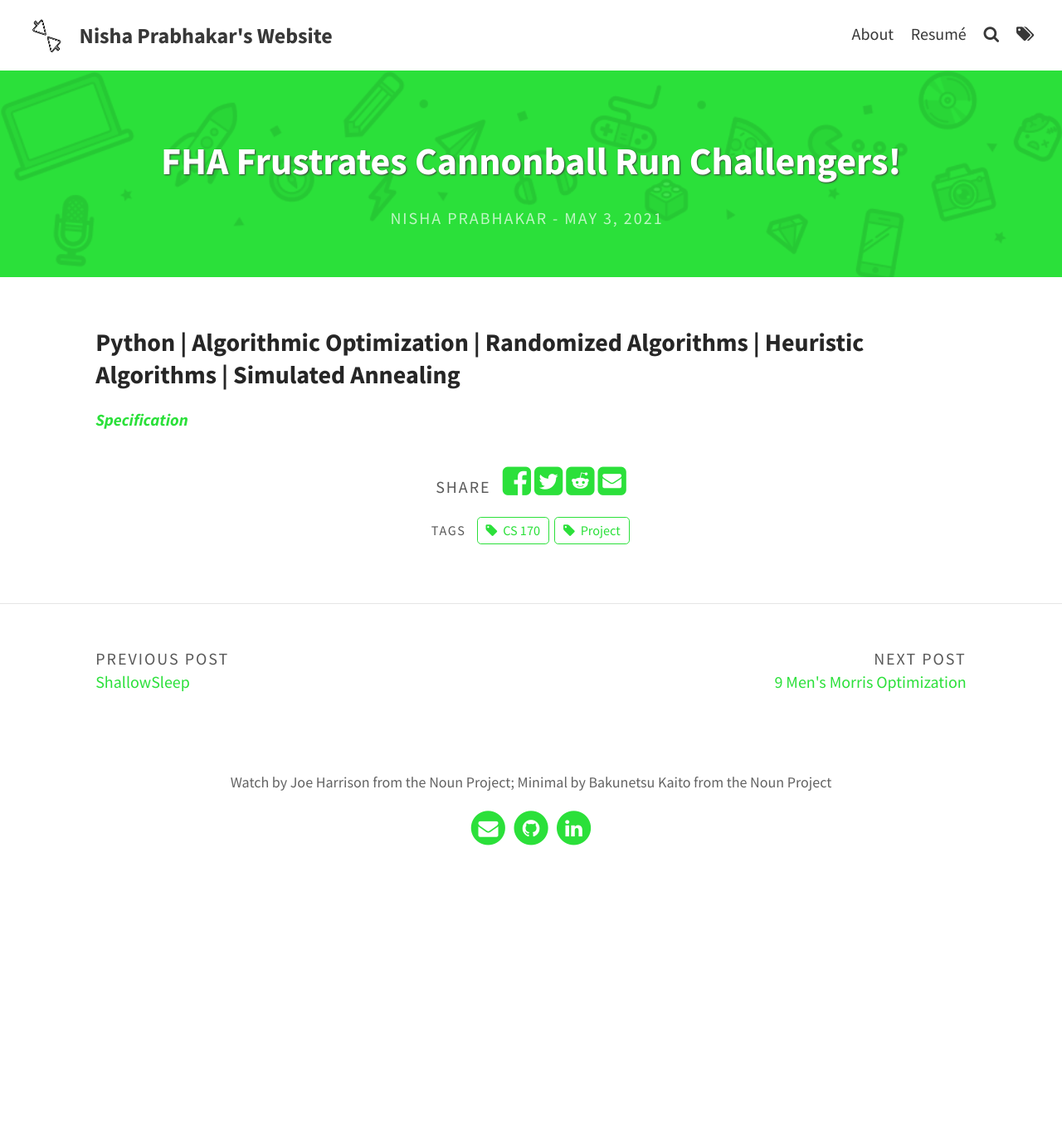
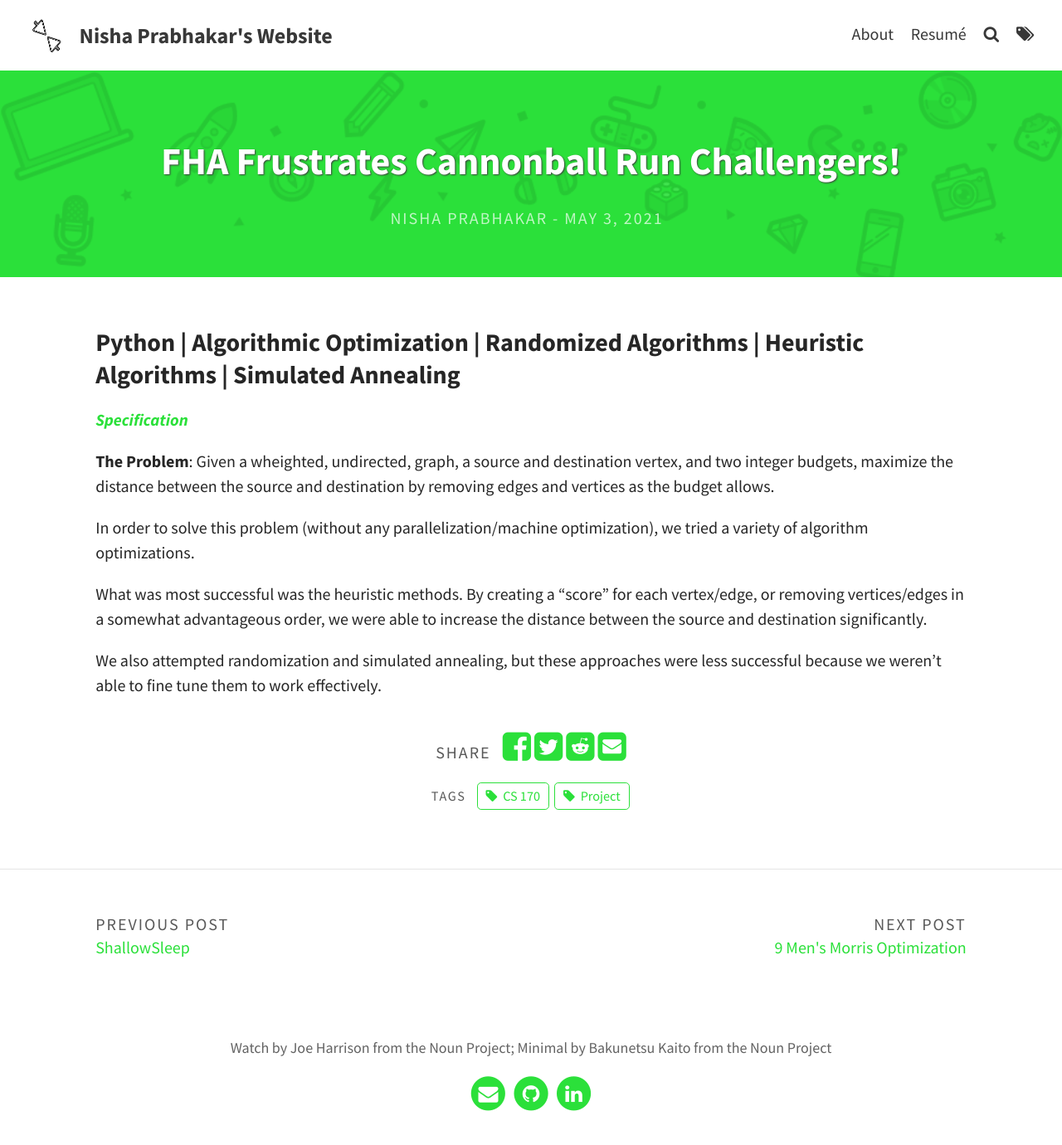
Before and after one commit to nishap1225/nishap1225.github.io, a Jekyll site: the page built from _posts/2021-05-03-FHA-Frustrates-Cannonball-Run-Competitors.md, in a window 1280 px wide. Shown: the whole page at 83% size. Built offline with Jekyll 4.4.1, drawn with Linux system fonts in a browser that asks for light colours; before the commit the page ends 1060 px from its top, so only the background shows below that.

Commit message:
170 project

```diff
--- a/_posts/2021-05-03-FHA-Frustrates-Cannonball-Run-Competitors.md
+++ b/_posts/2021-05-03-FHA-Frustrates-Cannonball-Run-Competitors.md
@@ -10,3 +10,11 @@ excerpt_separator: <!--more-->
 <!--more-->
 
 [***Specification***](https://cs170.org/assets/pdf/project_spec.pdf)
+
+**The Problem**: Given a wheighted, undirected, graph, a source and destination vertex, and two integer budgets, maximize the distance between the source and destination by removing edges and vertices as the budget allows.
+
+In order to solve this problem (without any parallelization/machine optimization), we tried a variety of algorithm optimizations.
+
+What was most successful was the heuristic methods. By creating a "score" for each vertex/edge, or removing vertices/edges in a somewhat advantageous order, we were able to increase the distance between the source and destination significantly.
+
+We also attempted randomization and simulated annealing, but these approaches were less successful because we weren't able to fine tune them to work effectively.
```
